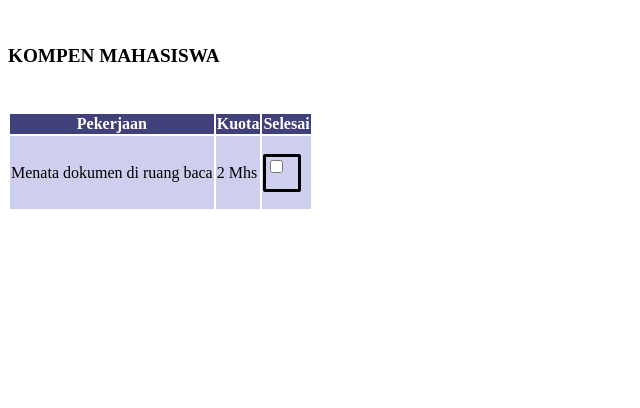
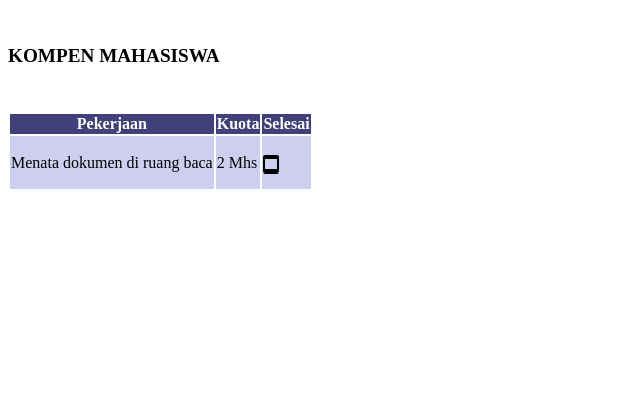
Before and after one commit to fardhanardhi/jti-website, a PHP site: page /module/dosen/home.php in a window 1280 px wide. Shown: the part 1031-1439 px from the top of the page, without its empty margins (0-640 px from the left). Run offline with PHP 8.4, Linux system fonts and the light colour scheme.

Commit message:
checkbox-kompen

```diff
--- a/css/dosen.css
+++ b/css/dosen.css
@@ -31,17 +31,29 @@
   padding-top: 1.1em;
 }
 
+/* Kompen Bar */
+
 #dosenHomepage .kompen-bar {
   height: 100%;
 }
-#dosenHomepage .kompen-check{
-  border: #000000 solid;
-  height: 2em;
-  width: 2em;
-  border-radius: 2px;
-  background: #ceceef;
+
+#dosenHomepage .kompen-check > input[type="checkbox"] {
+  display: none;
 }
 
+#dosenHomepage .kompen-check > input[type="checkbox"] + label {
+  background-image: url(../img/Checkbox.svg);
+}
+
+#dosenHomepage .kompen-check > input[type="checkbox"]:checked + label  {
+  background-image: url(../img/Checkedbox.svg);
+}
+
+/* :checked+label img {
+  transform: scale(0.9);
+  box-shadow: 0 0 5px #333;
+  z-index: -1;
+} */
 
 /* any */
 #dosenHomepage .judul {
--- a/module/dosen/home.php
+++ b/module/dosen/home.php
@@ -141,7 +141,7 @@
                         <td>
                           <div class="kompen-check">
                             <input type="checkbox" value="" id="check1">
-                            <label for="check1"><img src="" alt=""></label>
+                            <label for="check1"><img src="../img/Checkbox.svg"></label>
                           </div>
                         </td>
                       </tr>
```
Also changed, not shown: img/Checkbox.svg (added), img/Checkedbox.svg (added).
